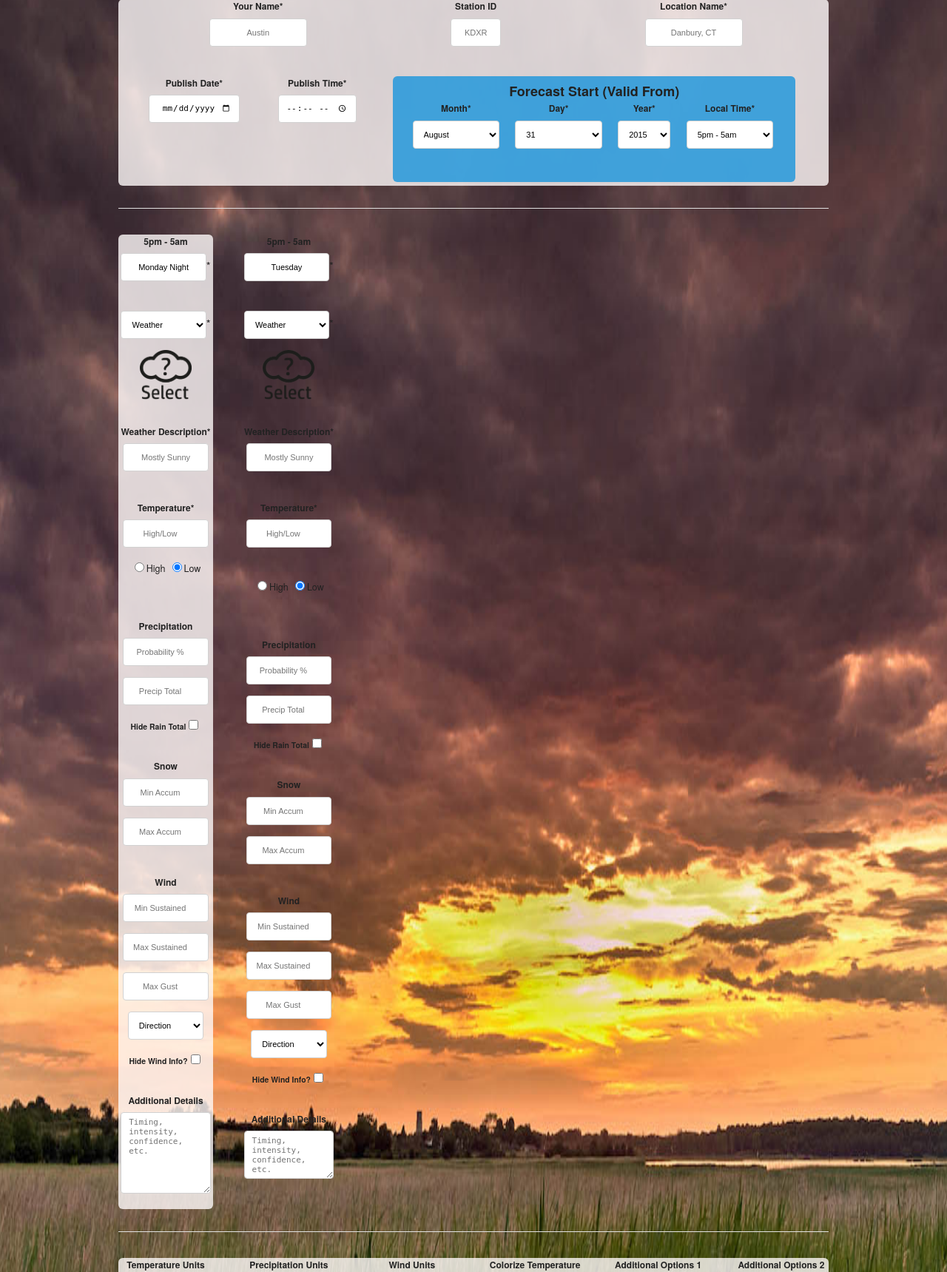
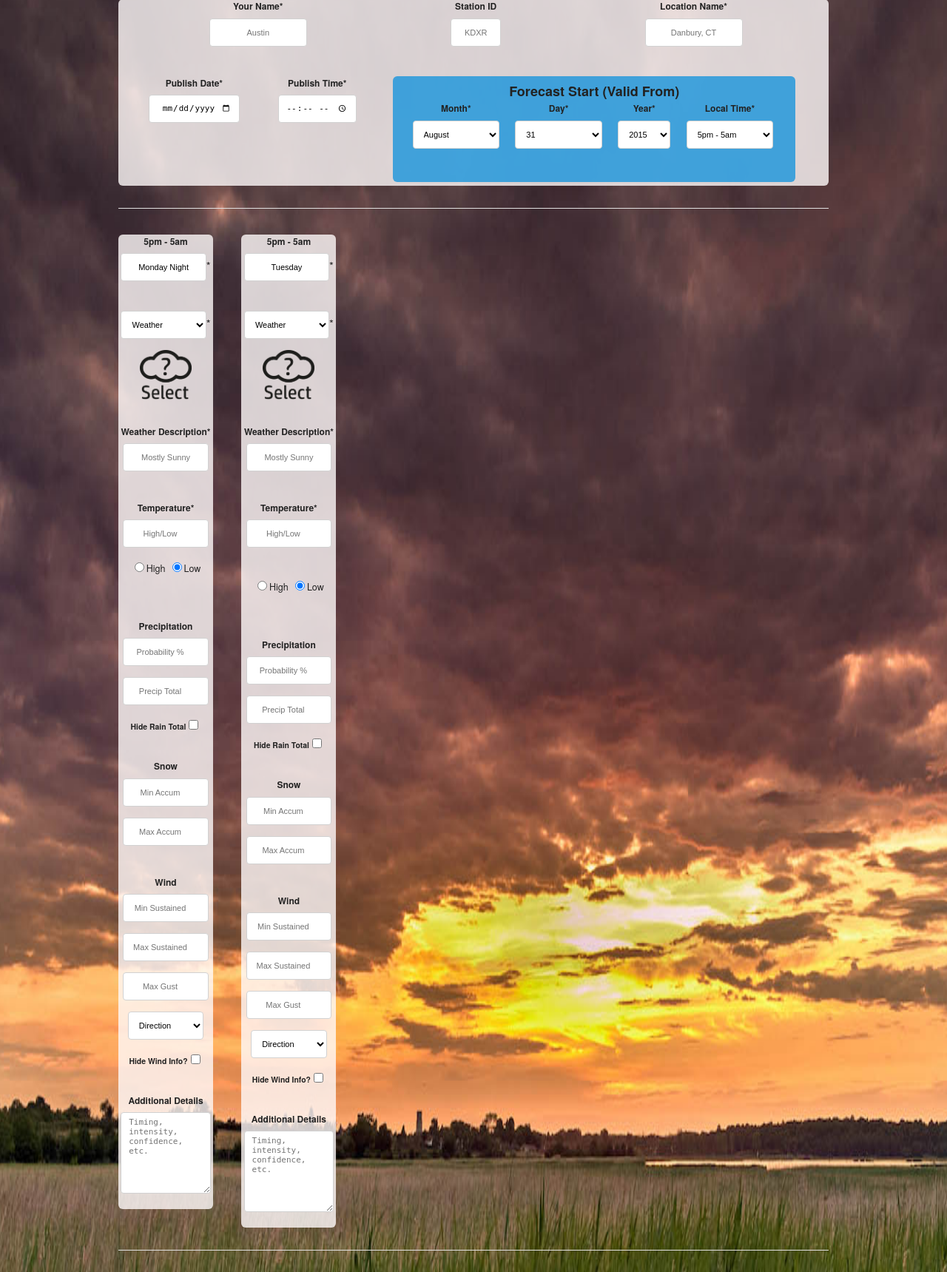
Before and after one commit to atmovantage/ifxweather, a PHP site: page /iFxWx.php in a window 1280 px wide. Shown: the part 307-2026 px from the top of the page at 74% size. Run offline with PHP 8.4, Linux system fonts and the light colour scheme.

Commit message:
updated CSS file for Composer to include col2

```diff
--- a/css/composer.css
+++ b/css/composer.css
@@ -62,6 +62,13 @@
  border-radius: 6px 6px 6px 6px;
 
 }
+#hr12-24{
+    background: rgb(255, 250, 250); /* The Fallback */
+   background: rgba(255, 250, 250, 0.8);
+		-moz-border-radius: 6px 6px 6px 6px;
+ border-radius: 6px 6px 6px 6px;
+
+}
 #userpref{
 			background: rgb(255, 250, 250); /* The Fallback */
    background: rgba(255, 250, 250, 0.8);
@@ -73,6 +80,13 @@
 			height: 10em;
 		}
 #col1wx{
+	width: auto;
+}
+#col2detail{
+			width: 100%;
+			height: 10em;
+		}
+#col2wx{
 	width: auto;
 }
 
```
